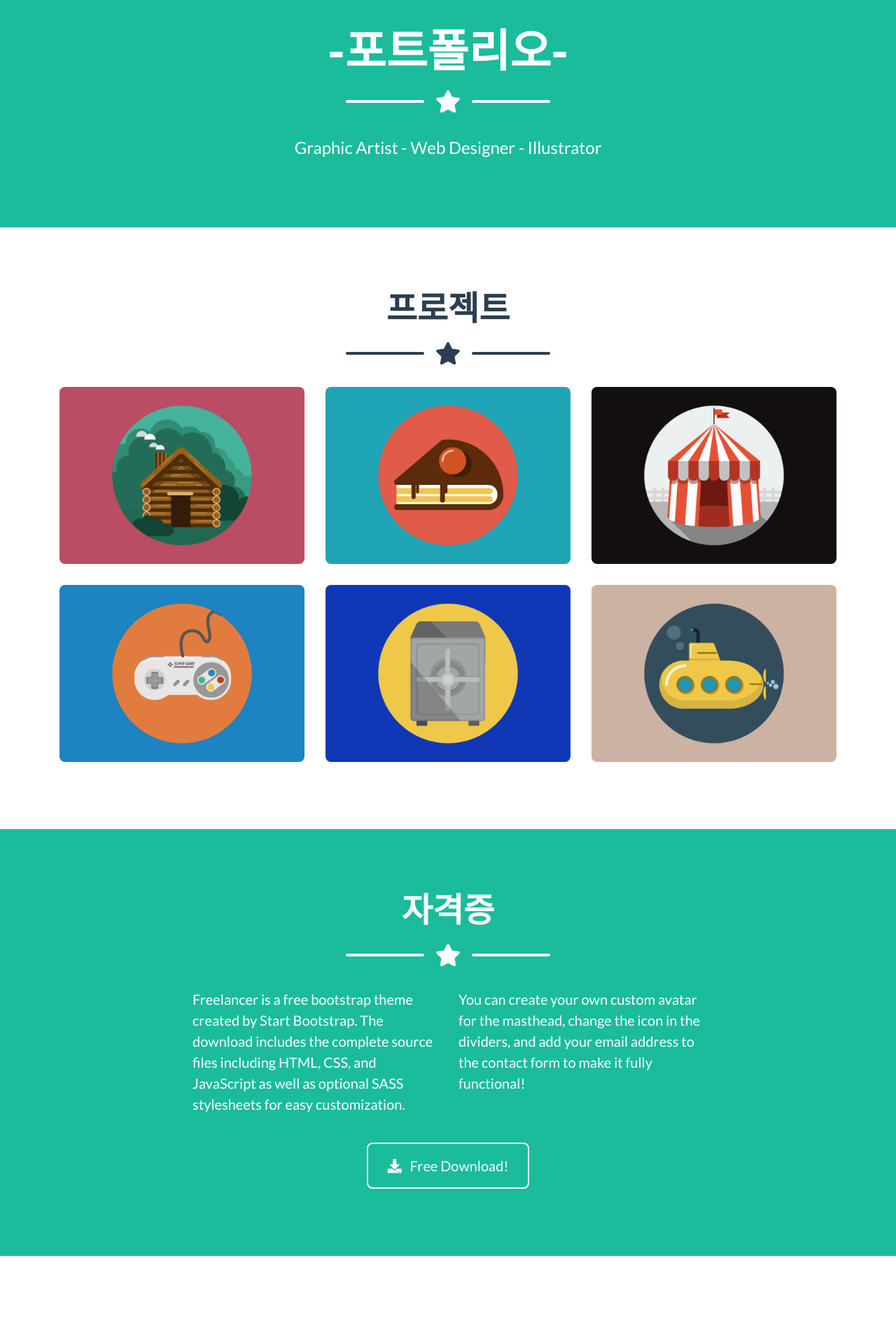
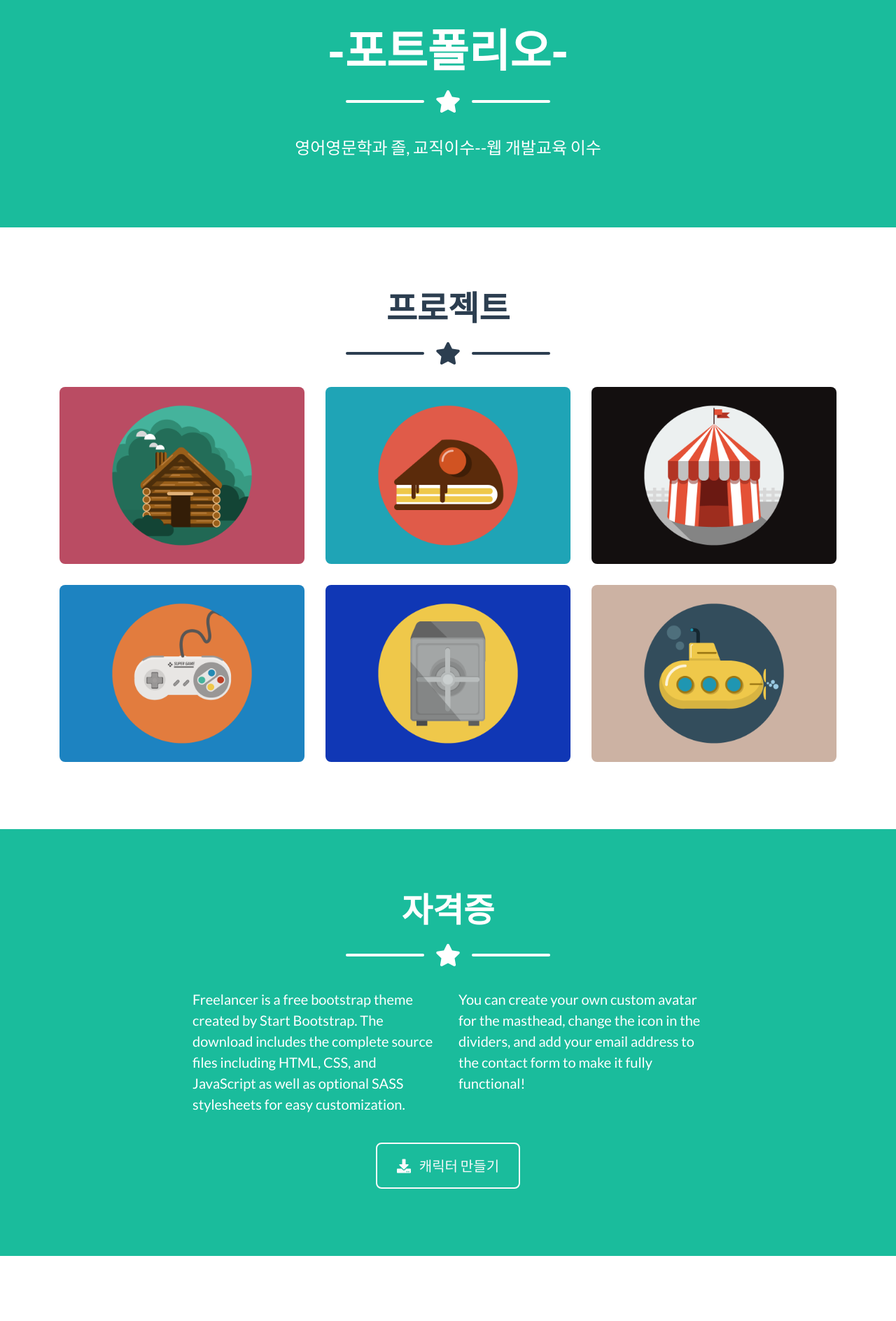
Before and after one commit to nanayunn/nanayunn.github.io, a website with bundled scripts: page index.html in a window 1280 px wide. Shown: the part 494-2382 px from the top of the page at 70% size. Built offline with nearby package versions, Linux system fonts and the light colour scheme.

Commit message:
up info updated

```diff
--- a/index.html
+++ b/index.html
@@ -66,7 +66,7 @@
       </div>
 
       <!-- Masthead Subheading -->
-      <p class="masthead-subheading font-weight-light mb-0">Graphic Artist - Web Designer - Illustrator</p>
+      <p class="masthead-subheading font-weight-light mb-0">영어영문학과 졸, 교직이수--웹 개발교육 이수</p>
 
     </div>
   </header>
@@ -198,7 +198,7 @@
       <div class="text-center mt-4">
         <a class="btn btn-xl btn-outline-light" href="https://kr.vonvon.me/quiz/604">
           <i class="fas fa-download mr-2"></i>
-          Free Download!
+          캐릭터 만들기
         </a>
       </div>
 
```
